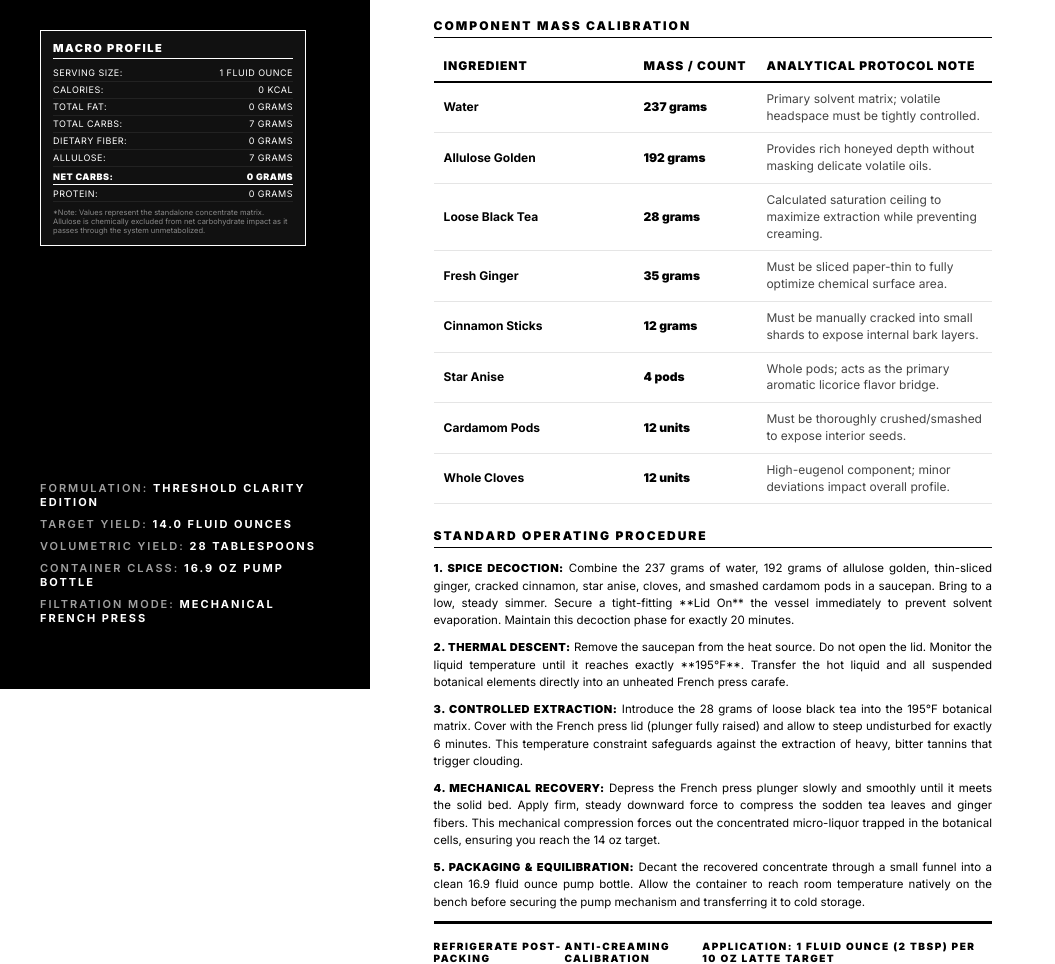
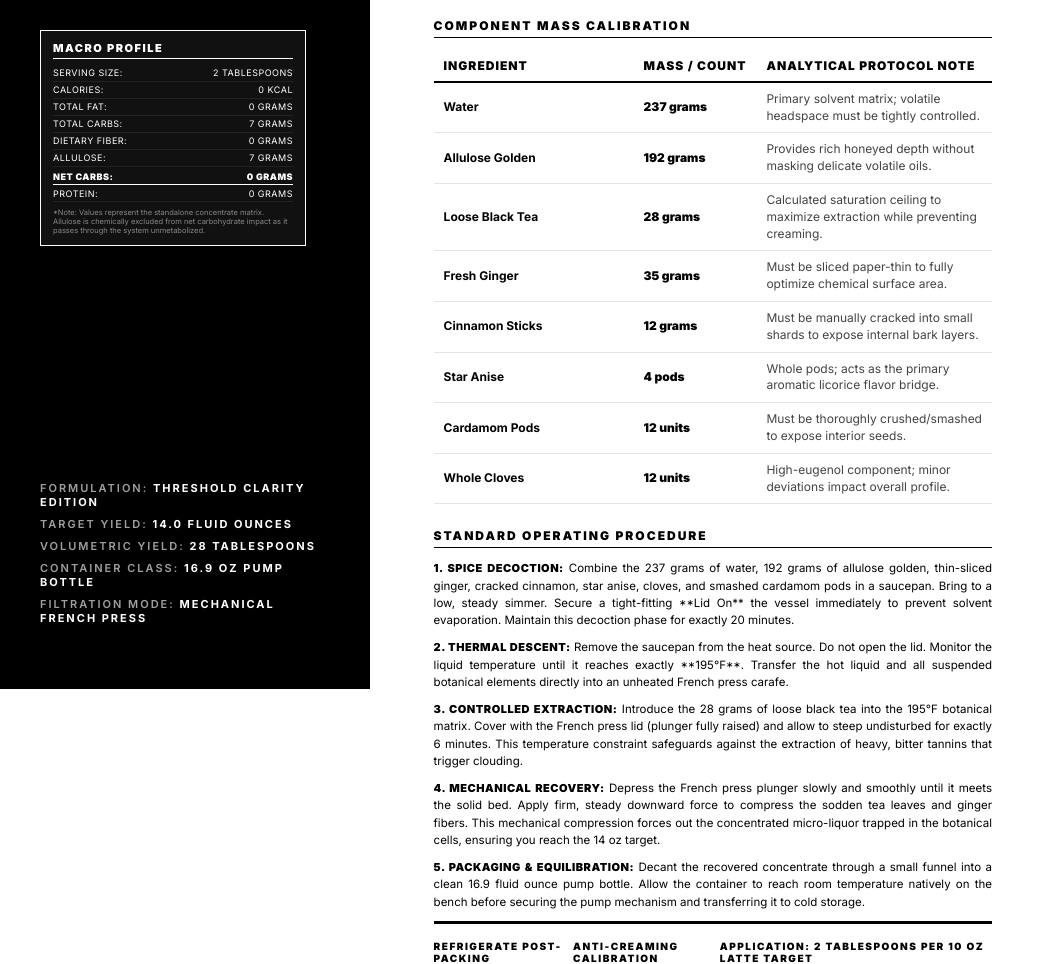
Before and after one commit to inoeuknow/coffeebar, a plain HTML site: page chai.html in a window 1280 px wide. Shown: the part 127-1091 px from the top of the page, without its empty margins (0-1055 px from the left). Drawn offline with nearby package versions, Linux system fonts and the light colour scheme; a web font is replaced by a local one.

Commit message:
Update chai.html
Fixed serving size

```diff
--- a/chai.html
+++ b/chai.html
@@ -243,7 +243,7 @@
             <!-- COMPACT NUTRITION MATRIX BLOCK -->
             <div class="nutrition-panel">
                 <div class="nutrition-title">Macro Profile</div>
-                <div class="macro-row"><span>Serving Size:</span> <span>1 Fluid Ounce</span></div>
+                <div class="macro-row"><span>Serving Size:</span> <span>2 Tablespoons</span></div>
                 <div class="macro-row"><span>Calories:</span> <span>0 kcal</span></div>
                 <div class="macro-row"><span>Total Fat:</span> <span>0 grams</span></div>
                 <div class="macro-row"><span>Total Carbs:</span> <span>7 grams</span></div>
@@ -347,7 +347,7 @@
         <div class="storage-footer">
             <span>Refrigerate Post-Packing</span>
             <span>Anti-Creaming Calibration</span>
-            <span>Application: 1 Fluid Ounce (2 tbsp) Per 10 oz Latte Target</span>
+            <span>Application: 2 Tablespoons Per 10 oz Latte Target</span>
         </div>
     </div>
 
```
